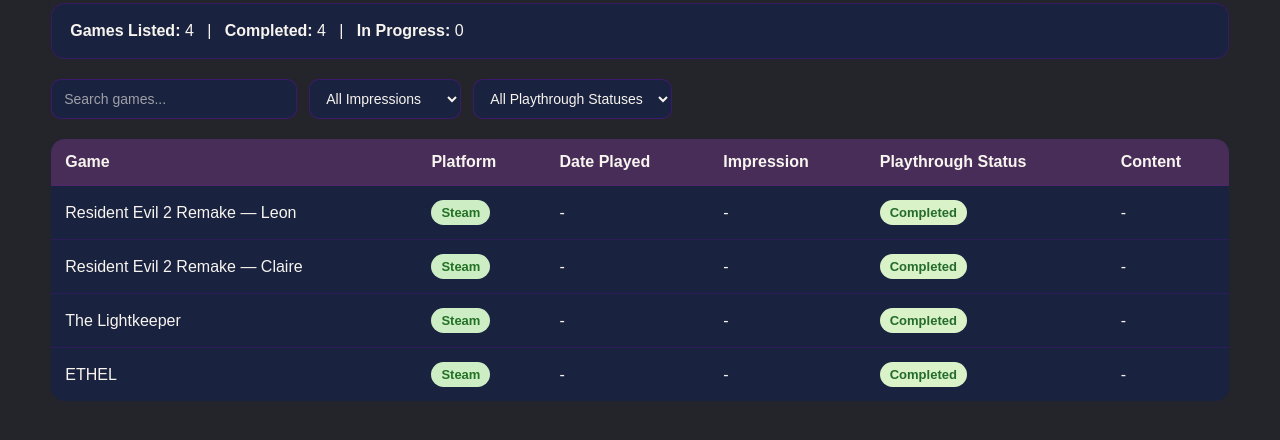
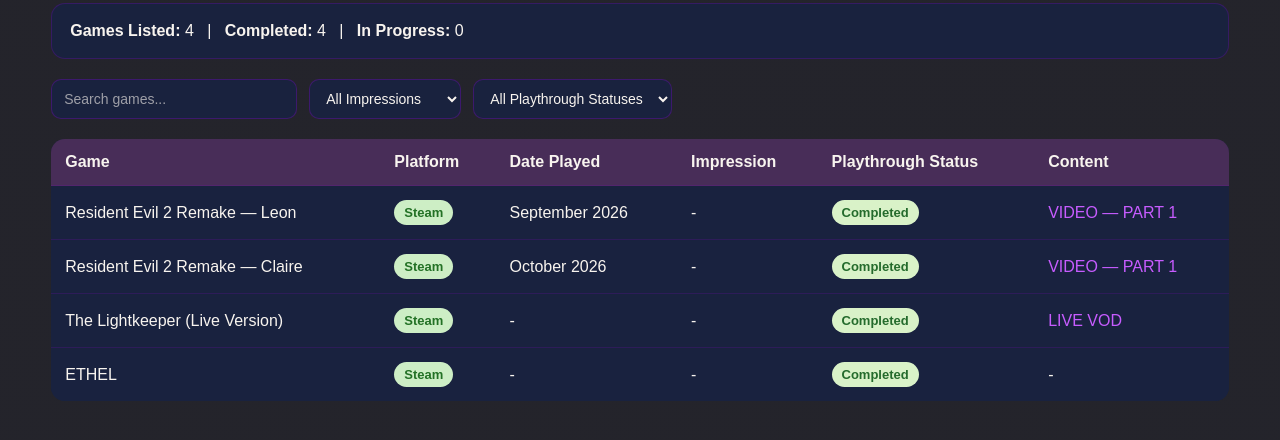
Before and after one commit to KlawdiaTV/Full-Games, a plain HTML site: page index.html in a window 1280 px wide. Shown: the part 604-1044 px from the top of the page. Drawn offline with nearby package versions, Linux system fonts and the light colour scheme.

Commit message:
Update index.html

```diff
--- a/index.html
+++ b/index.html
@@ -389,12 +389,18 @@
 <tr>
   <td>Resident Evil 2 Remake — Leon</td>
   <td><span class="badge steam">Steam</span></td>
-          <td>-</td>
+  <td>September 2026</td>
   <td>-</td>
   <td>
     <span class="badge completed">Completed</span>
   </td>
-          <td>-</td>
+  <td>
+    <a href="https://www.youtube.com/watch?v=GgSDyaMH3EE"
+       target="_blank"
+       rel="noopener noreferrer">
+      VIDEO — PART 1
+    </a>
+  </td>
 </tr>
 
 
@@ -403,26 +409,38 @@
 <tr>
   <td>Resident Evil 2 Remake — Claire</td>
   <td><span class="badge steam">Steam</span></td>
-          <td>-</td>
+  <td>October 2026</td>
   <td>-</td>
   <td>
     <span class="badge completed">Completed</span>
   </td>
-          <td>-</td>
+  <td>
+    <a href="https://www.youtube.com/watch?v=E24npFD_Y_c"
+       target="_blank"
+       rel="noopener noreferrer">
+      VIDEO — PART 1
+    </a>
+  </td>
 </tr>
 
 
         <!-- GAME 3 -->
 
 <tr>
-          <td>The Lightkeeper</td>
+  <td>The Lightkeeper (Live Version)</td>
   <td><span class="badge steam">Steam</span></td>
   <td>-</td>
   <td>-</td>
   <td>
     <span class="badge completed">Completed</span>
   </td>
-          <td>-</td>
+  <td>
+    <a href="https://www.youtube.com/live/Aa2xIrWeydA?si=UDEVSdDeMdxeUBCZ"
+       target="_blank"
+       rel="noopener noreferrer">
+      LIVE VOD
+    </a>
+  </td>
 </tr>
 
 
```
Lines whose indentation alone changed are shown as unchanged.
